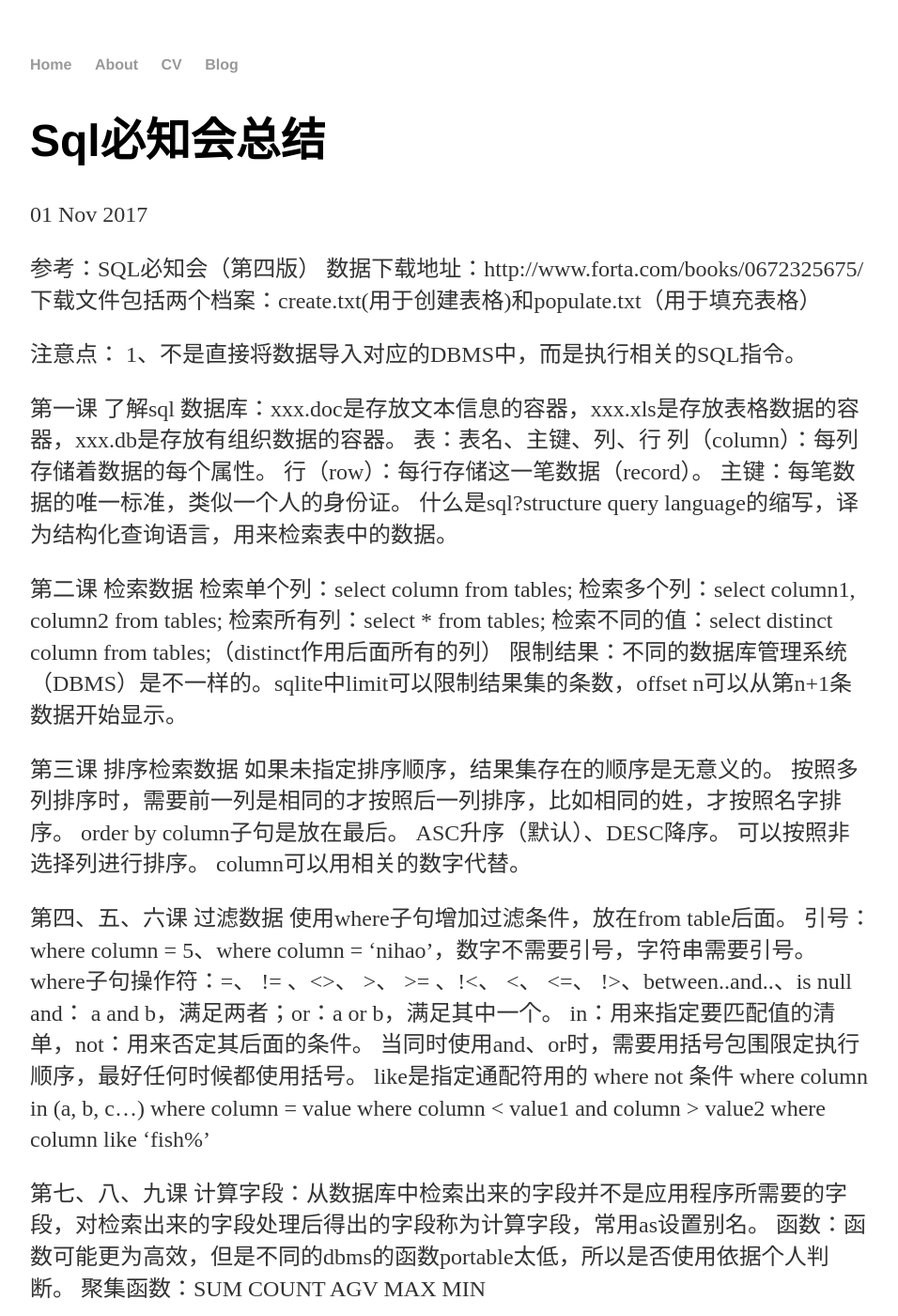
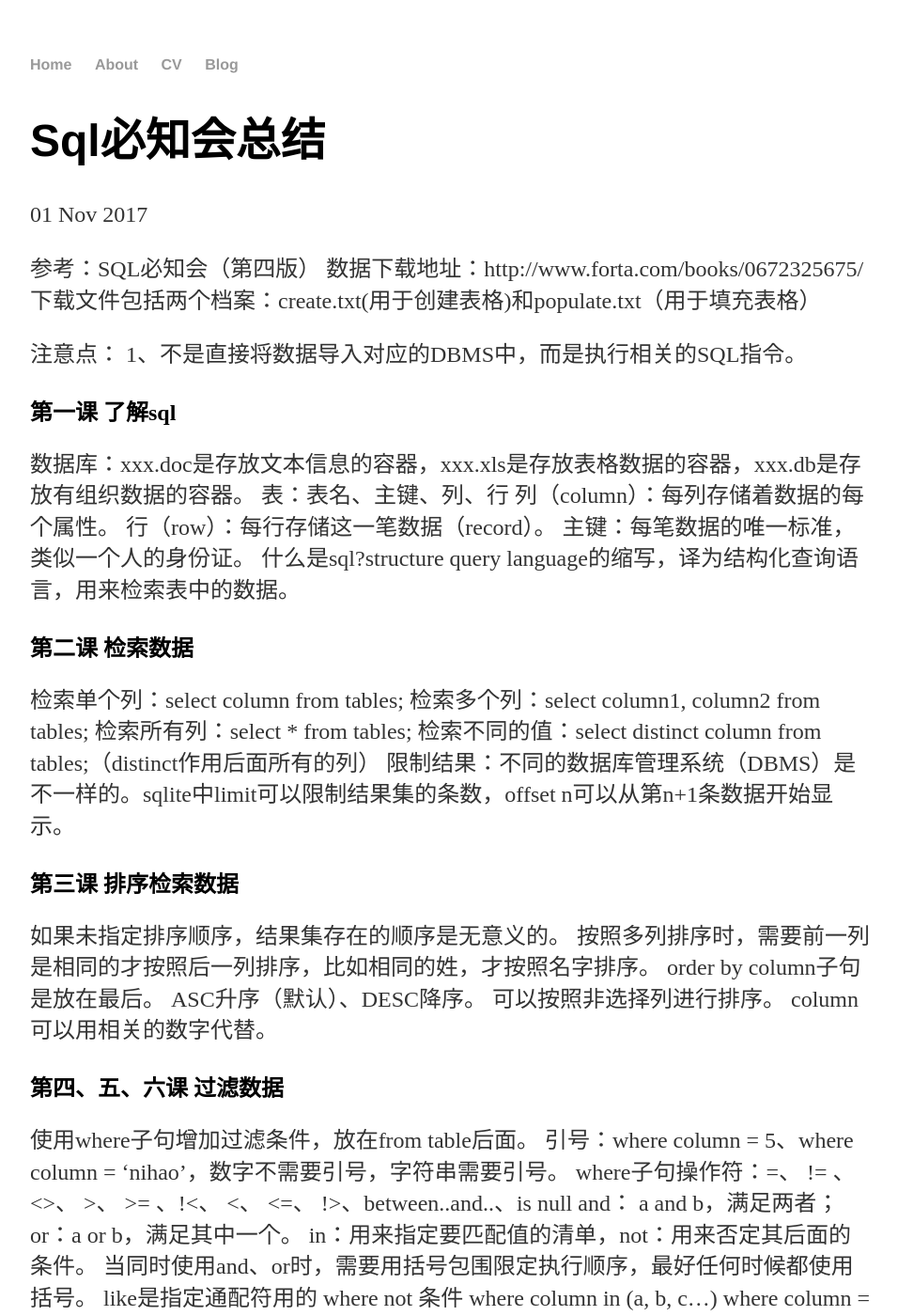
Before and after one commit to huangpuxiang/hpx.github.io, a Jekyll site: the page built from _posts/2017-11-01-SQL必知会总结.md, in a window 1280 px wide and 1400 px high. Shown: the whole window at 94% size, without its empty margins (160-1116 px from the left). Built offline with Jekyll 4.4.1, drawn with Linux system fonts in a browser that asks for light colours; our own code applies the rules of GitHub Pages for plain Markdown files; some of the changed text lies outside the part shown.

Commit message:
Update 2017-11-01-SQL必知会总结.md

```diff
--- a/_posts/2017-11-01-SQL必知会总结.md
+++ b/_posts/2017-11-01-SQL必知会总结.md
@@ -5,7 +5,7 @@
 注意点：
 1、不是直接将数据导入对应的DBMS中，而是执行相关的SQL指令。
 
-第一课 了解sql
+## 第一课 了解sql
 数据库：xxx.doc是存放文本信息的容器，xxx.xls是存放表格数据的容器，xxx.db是存放有组织数据的容器。
 表：表名、主键、列、行
 列（column）：每列存储着数据的每个属性。
@@ -13,14 +13,14 @@
 主键：每笔数据的唯一标准，类似一个人的身份证。
 什么是sql?structure query language的缩写，译为结构化查询语言，用来检索表中的数据。
 
-第二课 检索数据
+## 第二课 检索数据
 检索单个列：select column from tables;
 检索多个列：select column1, column2 from tables;
 检索所有列：select * from tables;
 检索不同的值：select distinct column from tables;（distinct作用后面所有的列）
 限制结果：不同的数据库管理系统（DBMS）是不一样的。sqlite中limit可以限制结果集的条数，offset n可以从第n+1条数据开始显示。
 
-第三课 排序检索数据
+## 第三课 排序检索数据
 如果未指定排序顺序，结果集存在的顺序是无意义的。
 按照多列排序时，需要前一列是相同的才按照后一列排序，比如相同的姓，才按照名字排序。
 order by column子句是放在最后。
@@ -28,7 +28,7 @@ ASC升序（默认）、DESC降序。
 可以按照非选择列进行排序。
 column可以用相关的数字代替。
 
-第四、五、六课 过滤数据
+## 第四、五、六课 过滤数据
 使用where子句增加过滤条件，放在from table后面。
 引号：where column = 5、where column = ‘nihao’，数字不需要引号，字符串需要引号。
 where子句操作符：=、 != 、<>、 >、 >= 、!<、 <、 <=、 !>、between..and..、is null
@@ -42,7 +42,7 @@ where column = value
 where column < value1 and column > value2
 where column like 'fish%'
 
-第七、八、九课
+## 第七、八、九课
 计算字段：从数据库中检索出来的字段并不是应用程序所需要的字段，对检索出来的字段处理后得出的字段称为计算字段，常用as设置别名。
 函数：函数可能更为高效，但是不同的dbms的函数portable太低，所以是否使用依据个人判断。
 聚集函数：SUM COUNT AGV MAX MIN
```
